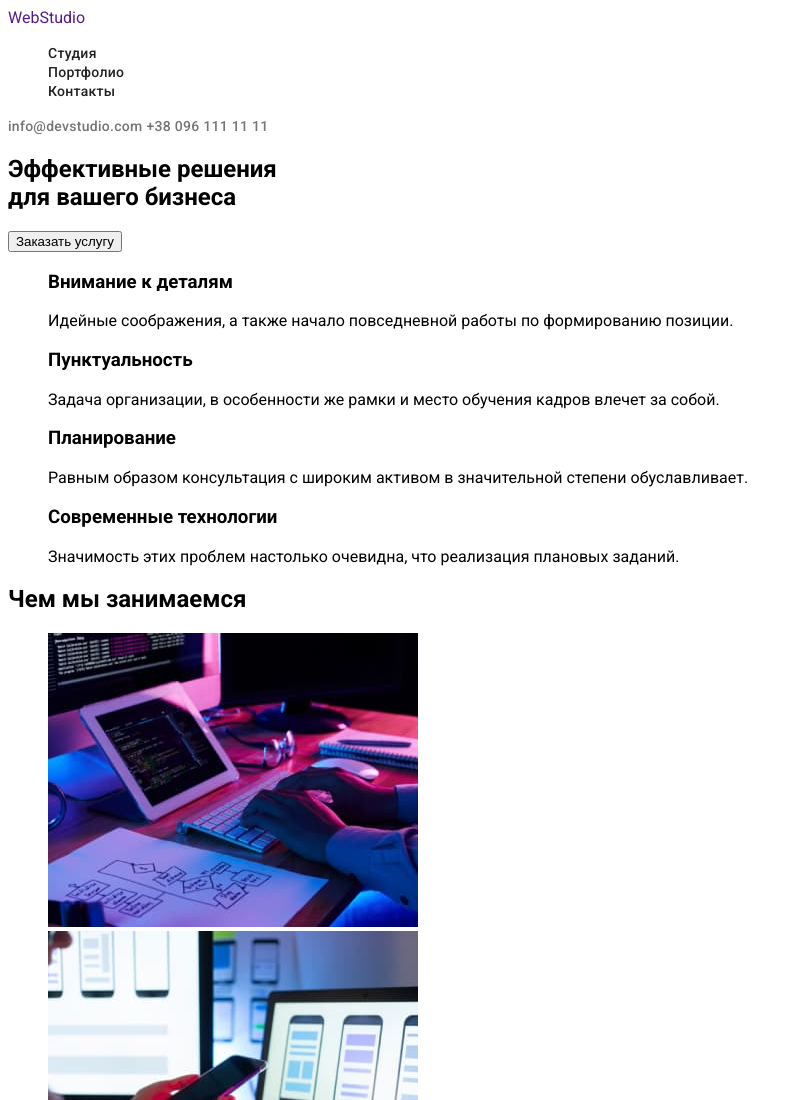
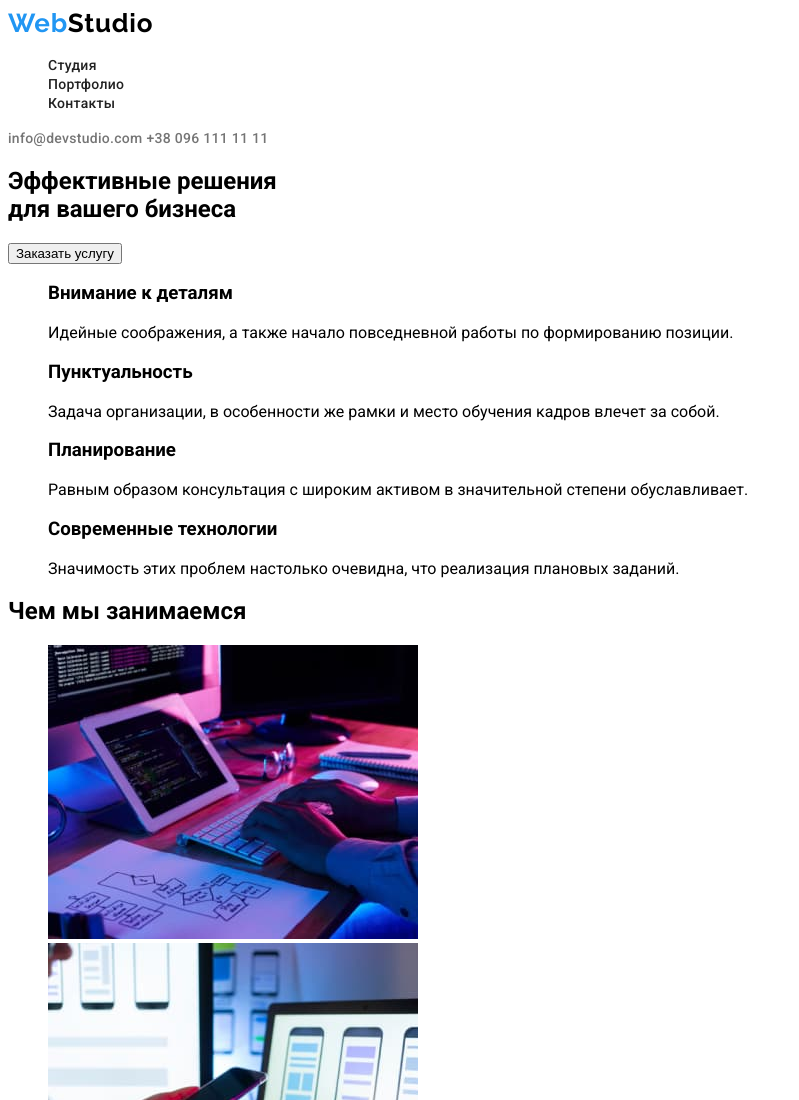
Before and after one commit to amkid/goit-markup-hw-02, a plain HTML site: page index.html in a window 1280 px wide. Shown: the top 1100 px of the page, without its empty margins (0-799 px from the left). Drawn offline with Linux system fonts and the light colour scheme.

Commit message:
start-hero

```diff
--- a/css/styles.css
+++ b/css/styles.css
@@ -1,3 +1,16 @@
+:root {
+  --accent-color: #2196f3;
+}
+/*---
+--header-color: #ffffff;
+    --first-btn-color: #ffffff;
+    --second-btn-color: #303030;
+    --accent-color: #ff6c00;
+    --first-title-color: #ffffff;
+    --second-title-color: #303030;
+
+---*/
+
 body {
   font-family: "Raleway", sans-serif;
   font-family: "Roboto", sans-serif;
@@ -8,7 +21,30 @@ body {
 .link {
   text-decoration: none;
 }
-/*---header---*/
+/*-------------header-----------*/
+
+.header {
+  background-color: #ffffff;
+}
+.header-logo {
+  font-family: Raleway;
+  font-style: normal;
+  font-weight: bold;
+  font-size: 26px;
+  line-height: 1.19;
+  letter-spacing: 0.03em;
+  color: #000000;
+}
+.header-logo-web {
+  font-weight: bold;
+  font-size: 26px;
+  line-height: 1.19;
+  letter-spacing: 0.03em;
+  color: var(--accent-color);
+}
+.current {
+  color: var(--accent-color);
+}
 
 .header-link {
   font-weight: 500;
@@ -17,6 +53,7 @@ body {
   letter-spacing: 0.02em;
   color: #212121;
 }
+
 .header-tel {
   font-weight: 500;
   font-size: 14px;
@@ -24,6 +61,7 @@ body {
   letter-spacing: 0.02em;
   color: #757575;
 }
+
 .header-mail {
   font-weight: 500;
   font-size: 14px;
@@ -31,3 +69,14 @@ body {
   letter-spacing: 0.02em;
   color: #757575;
 }
+
+.header-link:hover,
+.header-link:focus,
+.header-tel:hover,
+.header-tel:focus,
+.header-mail:hover,
+.header-mail:focus {
+  color: var(--accent-color);
+}
+
+/*-----------hero-----------*/
--- a/index.html
+++ b/index.html
@@ -13,7 +13,7 @@
 </head>
 <body>
     <header class="header">
-        <a class="header-logo link" href="">WebStudio</a>
+        <a class="header-logo link" href=""> <span class="header-logo-web">Web</span>Studio</a>
 
         <nav class="header-nav">
             <ul class="list header-list">
```
